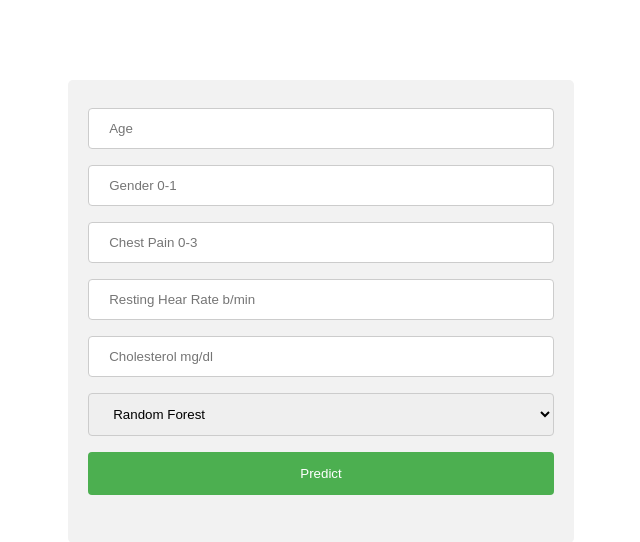
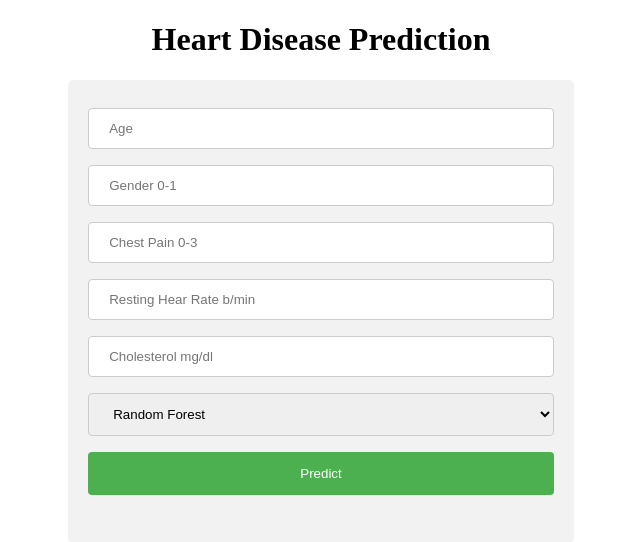
Before and after one commit to Knxd3/HerokuDeployment, a Flask app: page / in a window 1280 px wide. Shown: the top 542 px of the page, without its empty margins (319-959 px from the left). Run offline with Flask 2, Linux system fonts and the light colour scheme; parts of the project's set-up code (start-up, migrations or seed data) failed here and were passed over.

Commit message:
Update home.html

```diff
--- a/templates/home.html
+++ b/templates/home.html
@@ -37,7 +37,7 @@ div {
 
 
 <body>
-<center><h1><font color="white">Insurance Prediction</h1></center>
+<center><h1><font color="Black">Heart Disease Prediction</h1></center>
 <h2>     </h2>
 
 <div align="center" style="margin-right: 30%;
```
